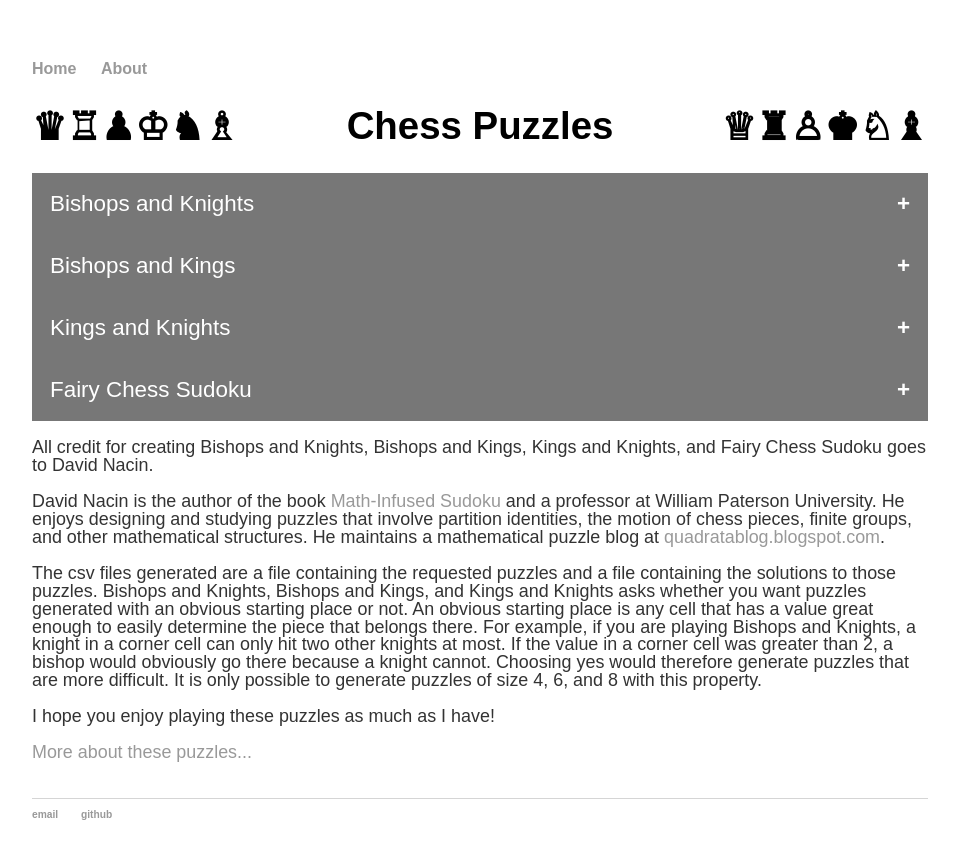
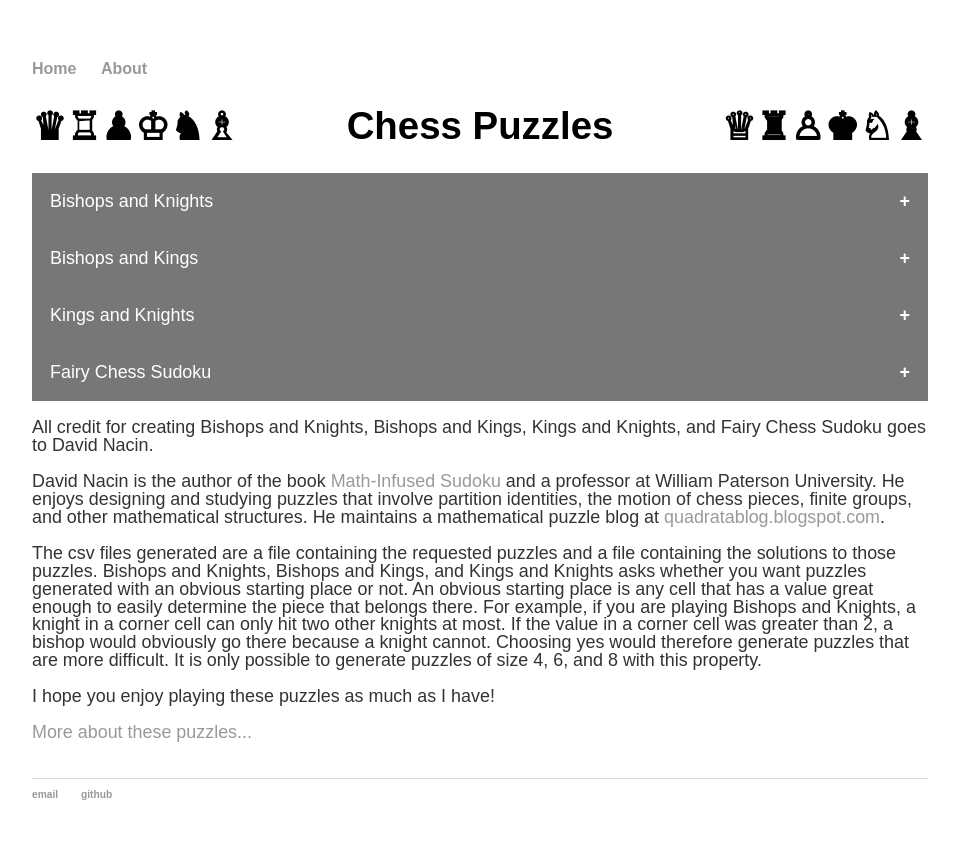
Before and after one commit to CThielsen1/CThielsen1.github.io, a Jekyll site: the page built from index.html, in a window 1280 px wide. Shown: the top 859 px of the page, without its empty margins (160-1119 px from the left). Built offline with Jekyll 4.4.1, drawn with Linux system fonts in a browser that asks for light colours.

Commit message:
Update index.html

```diff
--- a/index.html
+++ b/index.html
@@ -16,7 +16,7 @@ title: Chess Puzzles
 			  border: none;
 			  text-align: left;
 			  outline: none;
-			  font-size: 1.4em;
+			  font-size: 1.4vw;
 			  font-family: Arial, Helvetica, sans-serif;
 			}
 
```
